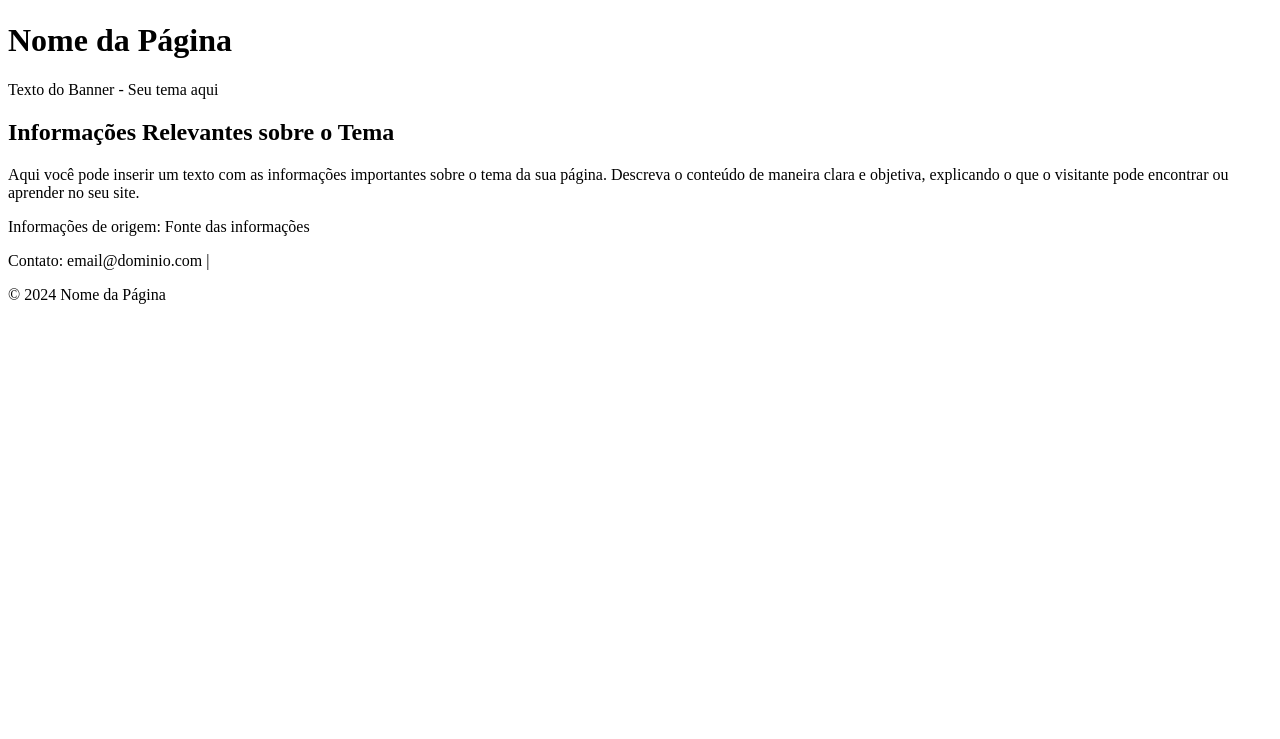
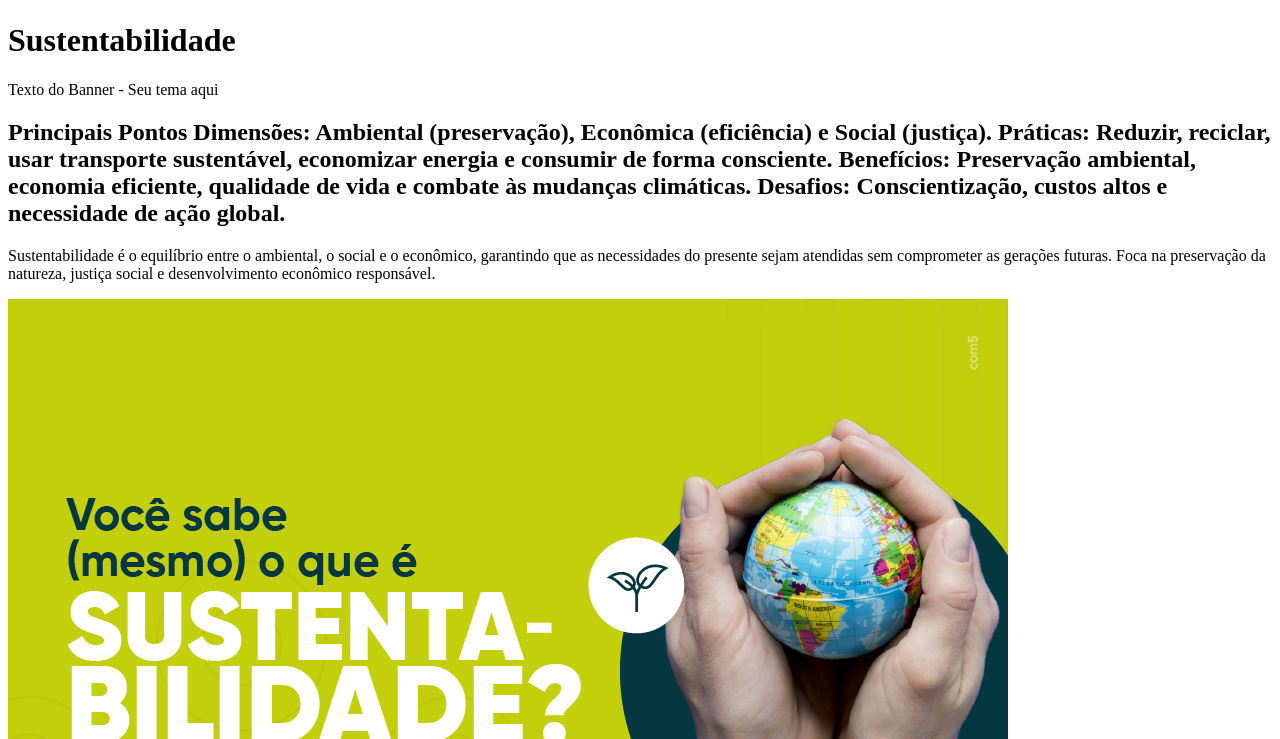
Before and after one commit to IsaiasMaxter/isaiaspretin, a plain HTML site: page index.html in a window 1280 px wide. Shown: the part 61-800 px from the top of the page. Drawn offline with Linux system fonts and the light colour scheme.

Commit message:
podragem

```diff
--- a/index.html
+++ b/index.html
@@ -10,7 +10,7 @@
 <body>
     <header>
         <img src="https://via.placeholder.com/50" alt="Logo">
-        <h1>Nome da Página</h1>
+        <h1>Sustentabilidade</h1>
     </header>
 
     <div class="banner">
@@ -18,12 +18,17 @@
     </div>
 
     <div class="content">
-        <h2>Informações Relevantes sobre o Tema</h2>
+        <h2>Principais Pontos
+            Dimensões: Ambiental (preservação), Econômica (eficiência) e Social (justiça).
+            Práticas: Reduzir, reciclar, usar transporte sustentável, economizar energia e consumir de forma consciente.
+            Benefícios: Preservação ambiental, economia eficiente, qualidade de vida e combate às mudanças climáticas.
+            Desafios: Conscientização, custos altos e necessidade de ação global.</h2>
         <p>
-            Aqui você pode inserir um texto com as informações importantes sobre o tema da sua página. Descreva o conteúdo de maneira clara e objetiva, explicando o que o visitante pode encontrar ou aprender no seu site.
+
+          Sustentabilidade é o equilíbrio entre o ambiental, o social e o econômico, garantindo que as necessidades do presente sejam atendidas sem comprometer as gerações futuras. Foca na preservação da natureza, justiça social e desenvolvimento econômico responsável.
         </p>
     </div>
-
+<img src="banner.png">
     <footer>
         <p>Informações de origem: Fonte das informações</p>
         <p>Contato: email@dominio.com | <a href="mailto:email@dominio.com" style="color: white;">Enviar email</a></p>
```
